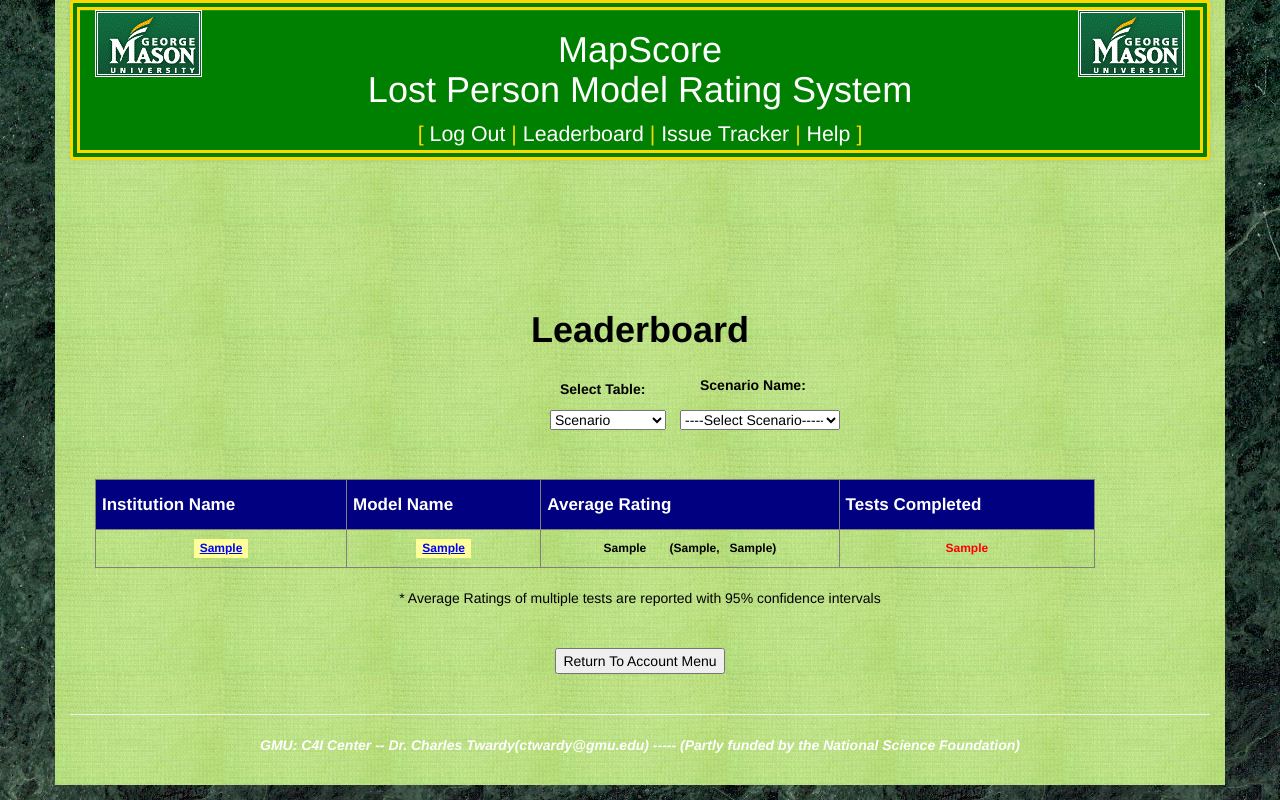
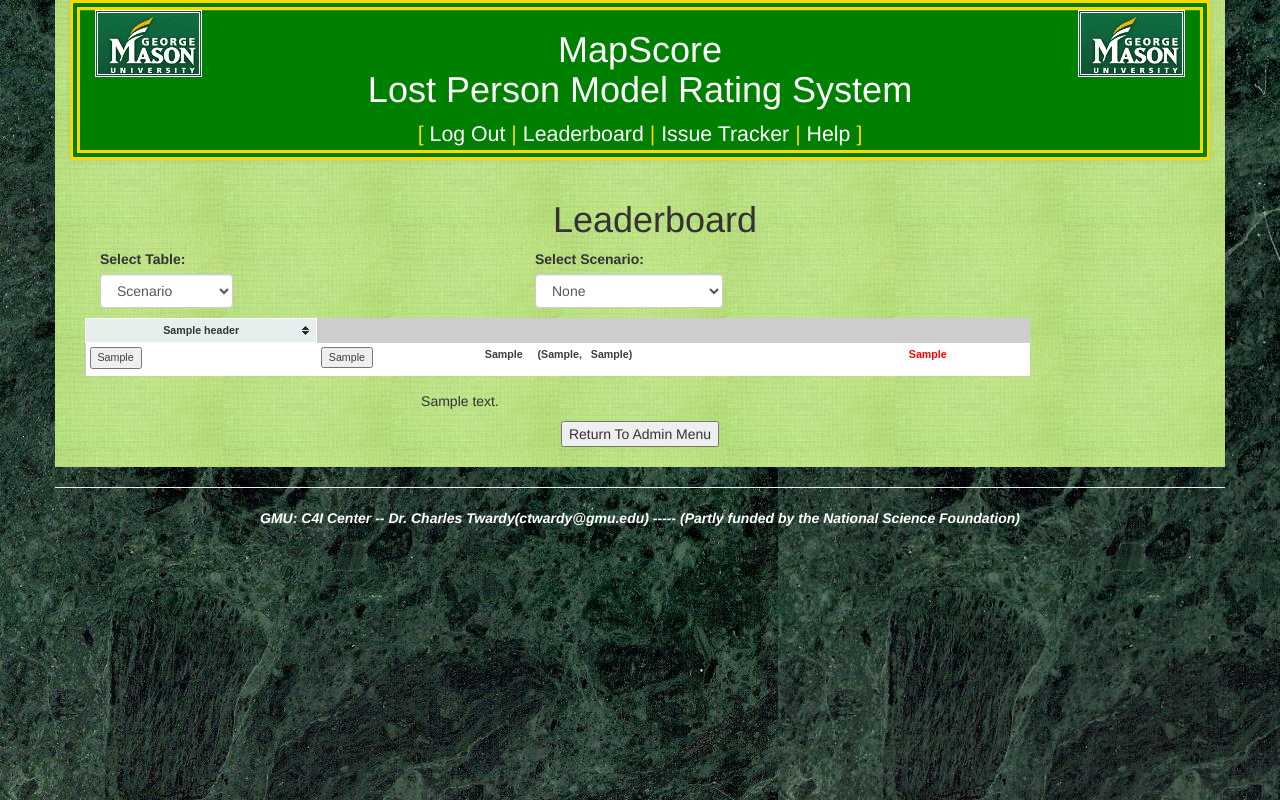
Before and after one commit to ctwardy/mapscore, a Django app: template templates/model_to_scenario.html in a window 1280 px wide. Run offline with Django 3.2, Linux system fonts and the light colour scheme; the template is opened without the code that fills it: most values are stand-ins (such as "Sample title", 1, 10 or a date in 2020); some libraries are stand-ins or nearby versions.

Commit message:
created leaderboard template; one link using it

```diff
--- /dev/null
+++ b/templates/leaderboard.html
@@ -0,0 +1,91 @@
+  <div class="container">
+    <div class="row">
+      <h1 class="text-center">Leaderboard</h1>
+    </div>
+    <div class="row">
+      <div class="col-md-7 col-centered">
+        <div class="col-md-3 pull-left">
+          <label for="switchboard">Select Table:</label>
+          <form id="switchboard" action="/switchboard/" method="get">
+              <select class="form-control" name='Sort_by' onchange="this.form.submit();">
+                  <option value='0'> Model Average </option>
+                  <option value='1'> Test Case </option>
+                  <option SELECTED value='2'> Scenario </option>
+              </select>
+          </form>
+        </div><!-- /.col -->
+        <div class="col-md-4 pull-right">
+          <label for="scenario-select-form">Select Scenario:</label>
+          <form id="scenario-select-form" action ='/switchboard_toscenario/'>
+            <select name='Scenario_sort' class="form-control" onchange="this.form.submit();">
+              <option SELECTED value='0'>None</option>
+              {% for scenario in scenario_list %}
+              <option value='{{ scenario }}'>{{ scenario }}</option>
+              {% endfor %}
+            </select>
+          </form>
+        </div><!-- /.col -->
+      </div><!-- /.col -->
+    </div><!-- /.row -->
+  </div><!-- /.container -->
+
+  <div class="container">
+    <div class="row top-buffer">
+      <div class="col-md-10 col-centered">
+        <table id="leaderboard" class="tablesorter">
+          <thead>
+            <tr>
+              {% for header in header_list %}
+              <th class="text-center">{{ header }}</th>
+              {% endfor %}
+            </tr>
+          </thead>
+          <tbody>
+            {% for row in score_list %}
+            <tr>
+              <td>
+                <form action="/Account_Profile/" name="inputform1">
+                  <input type="hidden" name="Account" value="{{ row.4 }}">
+                  <button class="link-button" type="submit">{{ row.0 }}</button>
+                </form>
+              </td>
+              <td>
+                <form action="/model_Profile/" name="inputform2">
+                  <input type="hidden" name="Account" value="{{ row.4 }}">
+                  <input type="hidden" name="Model" value="{{ row.1 }}">
+                  <button class="link-button" type="submit">{{ row.1 }}</button>
+                </form>
+              </td>
+              <td>
+                <p><b>
+                {% if row.5 %}
+                  {{ row.2 }} &nbsp;&nbsp;&nbsp;
+                  ({{ row.5 }}, &nbsp; {{ row.6 }})
+                {% else %}
+                  {{ row.2 }}
+                {% endif %}
+                </b></p>
+              </td>
+              <td>
+                <p>
+                {% if row.6 %}
+                  <b style="color:red">{{ row.3 }}</b>
+                {% else %}
+                  <b>{{ row.3 }}</b>
+                {% endif %}
+                </p>
+              </td>
+            </tr>
+            {% endfor %}
+          </tbody>
+        </table>
+      </div><!-- /.col -->
+    </div><!-- /.row -->
+    <div class="row">
+      <div class="col-md-8 col-centered">
+        {% for note in notes %}
+        <p class="text-center">{{ note }}</p>
+        {% endfor %}
+      </div>
+    </div>
+  </div><!-- /.container -->
--- a/templates/model_to_scenario.html
+++ b/templates/model_to_scenario.html
@@ -1,248 +1,19 @@
-{% include "header.html" %}
+{% extends "base.html" %}
 
+  {% block content %}
+  {% include "leaderboard.html" %}
 
+  <center>
+    {% if superuser %}
+    <form action="/admin_account/" method="get" name="Return to Account Menu">
+    {% else %}
+    <form action="/account/" method="get" name="Return to Account Menu">
+    {% endif %}
+      <button name="Return To Account Menu" type="submit" value="HTML">
+      Return To Admin Menu
+      </button>
+    </form>
+  </center>
+  <br>
 
-<div style =' margin-left: 0% ; margin-top: 130px; margin-right: 0%; margin-bottom: 0px; color:black; overflow-y:hidden; overflow-x:hidden;'  >
-
-<b><p style ='position:absolute;padding-left:630px; padding-top:85px'>
-    Scenario Name: </p></b>
-
-    <form action ='/switchboard_toscenario/'
-        style ='position:absolute; padding-left:610px;padding-top:120px'>
-
-	<select name = 'Scenario_sort'
-        onchange="this.form.submit();"
-        style = 'width:160px'>
-
-	 <option SELECTED value= '0' >  ----Select Scenario-----   </option>
-	{% for g in scenario_lst %}
-
-	 <option value= '{{g}}' >  {{g}}   </option>
-	{% endfor %}
-
-	</select>
-	</form>
-
-
-	<form action = "/switchboard/" method = "get" style='padding-left:480px;position:absolute;padding-top:120px'>
-		<select name = 'Sort_by' onchange="this.form.submit();">
-			<option value= '0' > Model Average </option>
-			<option  value= '1' > Test Case </option>
-			<option SELECTED value= '2' > Scenario </option>
-		</select>
-	</form>
-
-
-	<center>
-	<h1><b> Leaderboard </h1></b>
-
-	</center>
-	<br>
-
-	<div style ='padding-left:490px'>
-	<b> Select Table: </b>
-	</div>
-
-	<br><br><br><br>
-
-	<div style ='padding-left:25px'>
-	<table border = "1" style = " font-size:15px; width:1000px"  bgcolor = '#FFFF99'>
-	<tr style ='color:white;background-color:navy'>
-
-	<th style= 'height:50px'> <form  name ='data' action = "/model_inst_sort/">
-	<Input  type = 'hidden' name = "instname" value ='{{sortlst.0}}'>
-	<Input  type = 'hidden' name = "modelname" value ='{{sortlst.1}}'>
-	<Input  type = 'hidden' name = "avgrating" value ='{{sortlst.2}}'>
-	<Input  type = 'hidden' name = "tstcomplete" value ='{{sortlst.3}}'>
-	<Input  type = 'hidden' name = "page" value ='model_to_scenario_move'>
-	<button  type = 'submit' style ='font-size:17px;border:0px; background-color:navy;color:white;cursor:pointer'>
-	Institution Name
-	{% if sortlst.0 == '1' %}
-	&nbsp;&nbsp; ^
-	{% endif %}
-
-	{% if sortlst.0 == '2' %}
-	&nbsp;&nbsp; v
-	{% endif %}
-
-	{% if sortlst.0 == '0' %}
-	&nbsp;&nbsp;-
-	{% endif %}
-
-	</button> </form>
-	</th>
-
-
-
-	<th style= 'height:50px'> <form  name ='data' action = "/model_name_sort/">
-	<Input  type = 'hidden' name = "instname" value ='{{sortlst.0}}'>
-	<Input  type = 'hidden' name = "modelname" value ='{{sortlst.1}}'>
-	<Input  type = 'hidden' name = "avgrating" value ='{{sortlst.2}}'>
-	<Input  type = 'hidden' name = "tstcomplete" value ='{{sortlst.3}}'>
-	<Input  type = 'hidden' name = "page" value ='model_to_scenario_move'>
-	<button  type = 'submit' style ='font-size:17px;border:0px; background-color:navy;color:white;cursor:pointer'>
-	Model Name
-	{% if sortlst.1 == '1' %}
-	&nbsp;&nbsp; ^
-	{% endif %}
-
-	{% if sortlst.1 == '2' %}
-	&nbsp;&nbsp; v
-	{% endif %}
-
-	{% if sortlst.1 == '0' %}
-	&nbsp;&nbsp;-
-	{% endif %}
-
-	</button> </form>
-	</th>
-
-
-	<th style= 'height:50px'> <form  name ='data' action = "/model_rtg_sort/">
-	<Input  type = 'hidden' name = "instname" value ='{{sortlst.0}}'>
-	<Input  type = 'hidden' name = "modelname" value ='{{sortlst.1}}'>
-	<Input  type = 'hidden' name = "avgrating" value ='{{sortlst.2}}'>
-	<Input  type = 'hidden' name = "tstcomplete" value ='{{sortlst.3}}'>
-	<Input  type = 'hidden' name = "page" value ='model_to_scenario_move'>
-	<button  type = 'submit' style ='font-size:17px;border:0px; background-color:navy;color:white;cursor:pointer'>
-	Average Rating
-	{% if sortlst.2 == '1' %}
-	&nbsp;&nbsp; ^
-	{% endif %}
-
-	{% if sortlst.2 == '2' %}
-	&nbsp;&nbsp; v
-	{% endif %}
-
-	{% if sortlst.2 == '0' %}
-	&nbsp;&nbsp;-
-	{% endif %}
-
-	</button> </form>
-	</th>
-
-
-	<th style= 'height:50px'> <form  name ='data' action = "/model_tstscomp_sort/">
-	<Input  type = 'hidden' name = "instname" value ='{{sortlst.0}}'>
-	<Input  type = 'hidden' name = "modelname" value ='{{sortlst.1}}'>
-	<Input  type = 'hidden' name = "avgrating" value ='{{sortlst.2}}'>
-	<Input  type = 'hidden' name = "tstcomplete" value ='{{sortlst.3}}'>
-	<Input  type = 'hidden' name = "page" value ='model_to_scenario_move'>
-	<button  type = 'submit' style ='font-size:17px;border:0px; background-color:navy;color:white;cursor:pointer'>
-	Tests Completed
-	{% if sortlst.3 == '1' %}
-	&nbsp;&nbsp; ^
-	{% endif %}
-
-	{% if sortlst.3 == '2' %}
-	&nbsp;&nbsp; v
-	{% endif %}
-
-	{% if sortlst.3 == '0' %}
-	&nbsp;&nbsp;-
-	{% endif %}
-
-	</button> </form>
-	</th>
-
-
-
-	</tr>
-
-
-	{% for i in Scorelist %}
-	<tr style = " font-size:12px" >
-
-			<td>
-			<center>
-			<form action ='/Account_Profile/' name = 'inputform1'>
-			<input type = 'hidden' name ='Account' value = '{{i.4}}'>
-			<button type = 'submit' style ='border:0px; background-color:#FFFF99;color:blue;cursor:pointer'> <u><b> {{i.0}} </b></u> </button>
-			</form>
-			</center>
-			</td>
-
-			<td>
-			<center>
-			<form action ='/model_Profile/' name = 'inputform2'>
-			<input type = 'hidden' name ='Account' value = '{{i.4}}'>
-			<input type = 'hidden' name ='Model' value = '{{i.1}}'>
-			<button type = 'submit' style ='border:0px; background-color:#FFFF99;color:blue;cursor:pointer'> <u><b> {{i.1}} </b></u> </button>
-			</form>
-			</center>
-			</td>
-
-			<td>
-			{% if i.5 %}
-			<p style =' font-size:15px'> <center><b>{{i.2}} &nbsp; &nbsp; &nbsp; ({{i.5}}, &nbsp; {{i.6}}) </b></center></p>
-			{% else %}
-			<p style =' font-size:15px'> <center><b>{{i.2}} </b></center></p>
-			{% endif %}
-			</td>
-
-			<td>
-
-			{% if i.6 %}
-
-			<p style =' font-size:15px'> <center><b style = "color:red" >{{i.3}}</b></center></p>
-
-			{% else %}
-
-			<p style =' font-size:15px'> <center><b>{{i.3}}</b></center></p>
-
-			{% endif %}
-
-
-			</td>
-
-
-
-
-	</tr>
-
-	{% endfor %}
-
-
-	</table>
-	</div>
-
-	<br>
-	<center>  * Average Ratings of multiple tests are reported with 95% confidence intervals
-	<br>
-	<br>
-	<br>
-
-
-
-
-	<center>
-
-	{% if superuser %}
-
-	<form action = "/admin_account/" method = "get" name = "Return to Account Menu">
-
-
-		<button name = "Return To Account Menu" type = "submit" value = "HTML">
-		Return To Admin Menu
-		</button>
-
-	</form>
-
-	{% else %}
-
-
-	<form action = "/account/" method = "get" name = "Return to Account Menu">
-
-
-		<button name = "Return To Account Menu" type = "submit" value = "HTML">
-		Return To Account Menu
-		</button>
-
-	</form>
-	{% endif %}
-	</center>
-	<br>
-
-</div>
-
-{% include "footer.html" %}
+  {% endblock content %}
```
